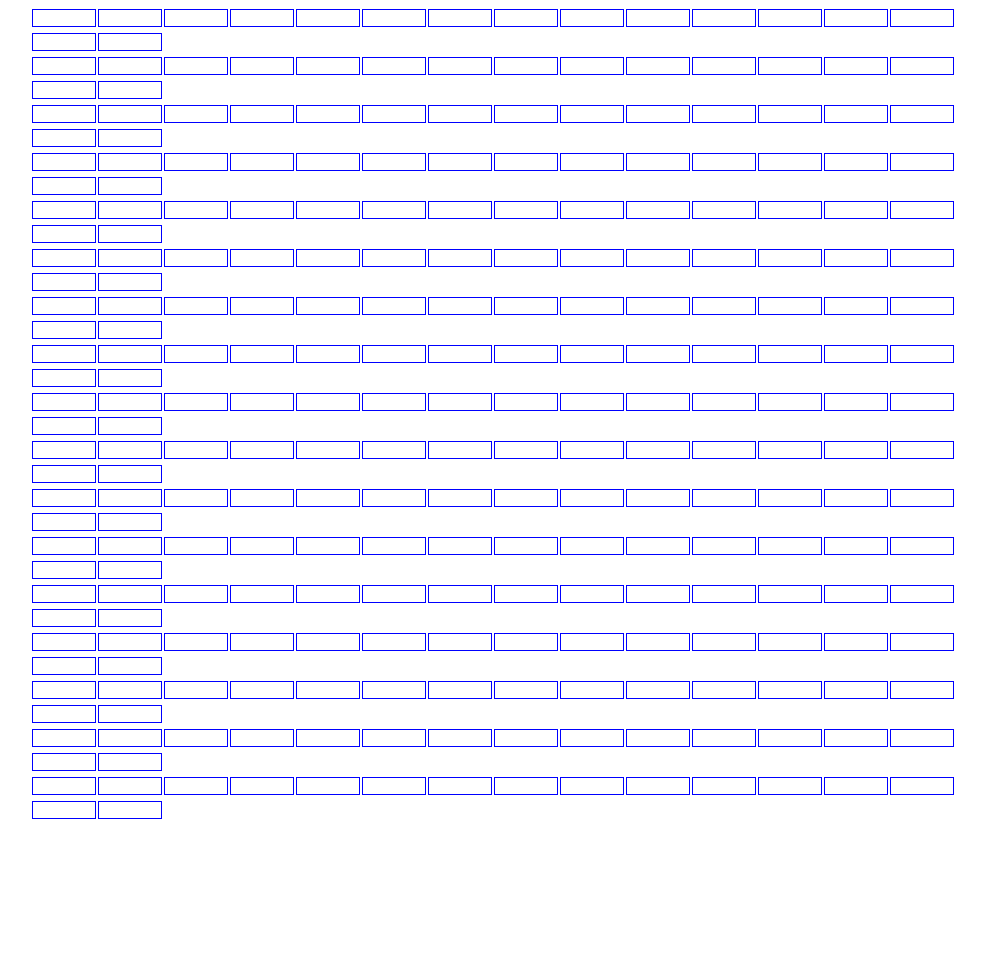
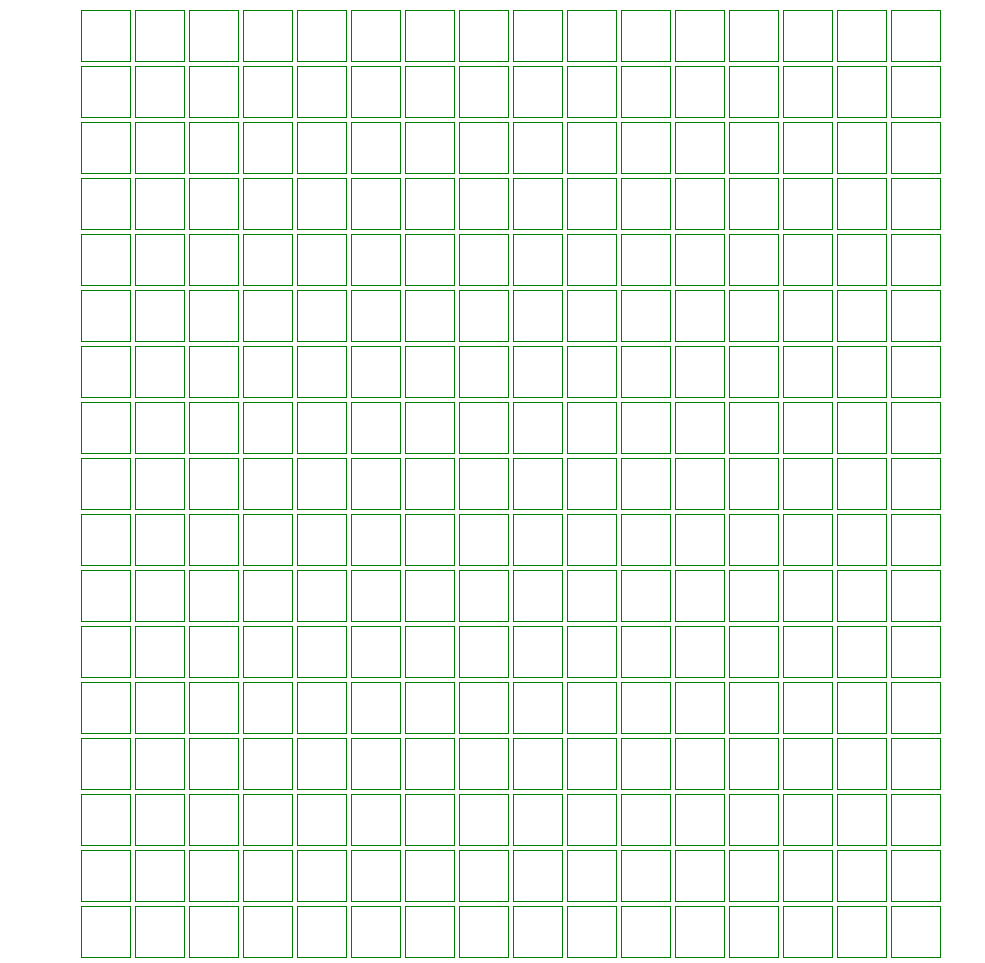
Before and after one commit to richjdsmith/etchsketch, a plain HTML site: page index.html in a window 1280 px wide. Shown: the whole page, without its empty margins (129-1114 px from the left). Before the commit the page ends 832 px from the top, so only its background shows below. Drawn offline with nearby package versions, Linux system fonts and the light colour scheme.

Commit message:
grid generates to near perfect squares. 'Near Perfect' being caused by margins/border of grid itself. Could fix, but that isn't the objective nore scope of this project

```diff
--- a/css/style.css
+++ b/css/style.css
@@ -1,13 +1,24 @@
 .wrapper{
     width: 960px;
+    height: 960px;
     margin: 0  auto;
 }
 .block {
+    position: relative;
     display: inline-block;
-    margin: 1px 1px 1px 1px;
+    margin: 2px 2px 2px 2px;
     border-style: solid;
-    border-width: .5px;
-    border-color: blue;
+    border-width: 1px;
+    border-color: green;
     text-align: center;
 
+
 }
+
+.row{
+    text-align: center;
+    position: relative;
+
+
+
+}`
--- a/js/application.js
+++ b/js/application.js
@@ -1,44 +1,42 @@
+$(document).ready(function(){
 
 
-$(document).ready(function(){
-
+//Generating the grid of divs -  .block dimensions not set as of yet.
 var gridWidth = 16;
-var height = 16;
+var gridHeight = 16;
 wrapperWidth = $(".wrapper").outerWidth();
-
+wrapperHeight = $(".wrapper").outerHeight();
 createGrid = function (){
-    for (i = 0; i < height + 1; i++){
+    for (i = 0; i < gridHeight + 1; i++){
         $("<div class='row'></div").appendTo(".grid");
-
     }
 
     for (i = 1; i < gridWidth + 1; i++){
         $("<div class='block'><p></p></div>").appendTo(".row");
     }
+};
+createGrid();
+
+//Setting .block dimension based on calculated height of grid.
+setBlockDimensions = function(){
+
+    var currentWidth = $(".block").outerWidth(true);
+    var currentHeight = $(".block").outerHeight(true);
+
+    $(".block").css("width", function(){
+            return Math.round((wrapperWidth - (currentWidth * gridWidth))/(gridWidth + 2));
+
+        });
+    $(".block").css("height", function(){
+            return Math.round($(".block").outerWidth());
+            });
+};
+setBlockDimensions();
+
+$(".row").css("height", function(){
+    return $(".block").outerHeight(true);
+});
 
 
 
-};
-createGrid();
-
-setBlockwidth = function(){
-
-    var currentWidth = $(".block").outerWidth();
-    alert(currentWidth);
-
-    $(".block").css({
-        width: function(){
-            return (wrapperWidth + (currentWidth * gridWidth))/gridWidth;
-        }
-        },
-        {height: function(y){
-            return 960/height;
-            }
-        }
-    );
-};
-
-setBlockwidth();
-
-
 });
```
